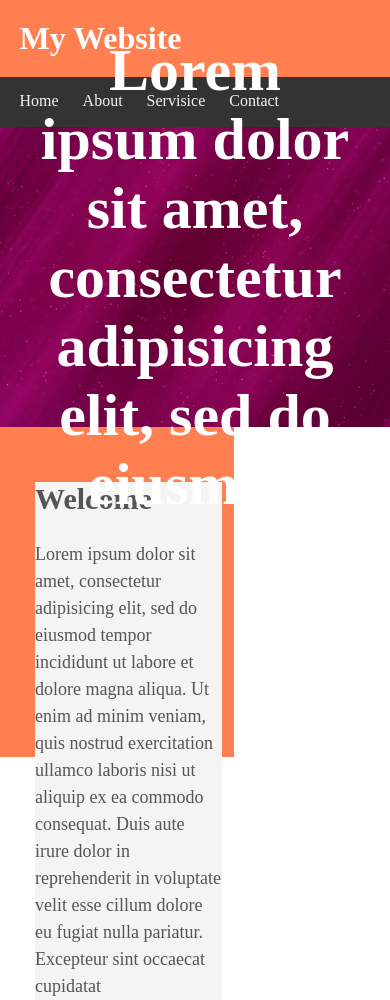
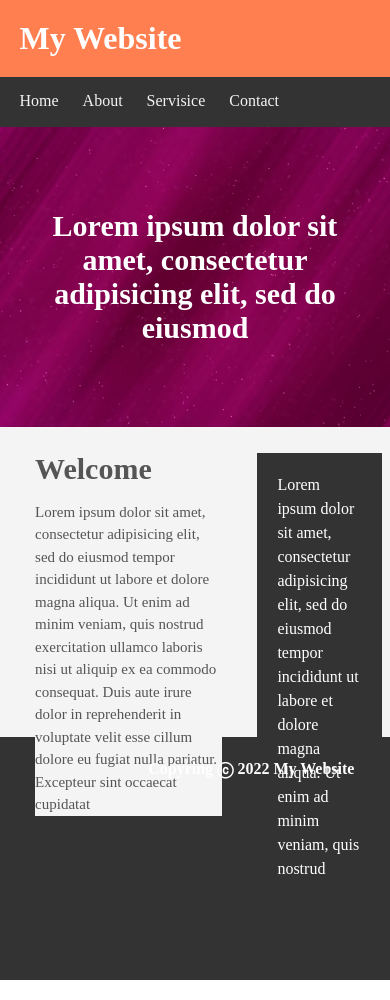
Before and after one commit to EnkiW/HomeTask2, a plain HTML site: page index.html in a window 390 px wide. Drawn offline with Linux system fonts and the light colour scheme; a web font is replaced by a local one.

Commit message:
Finished

```diff
--- a/index.html
+++ b/index.html
@@ -22,8 +22,8 @@
     <div class="navigationDiv">
         <span class="navigationSpan"><a href="#header-h1">Home</a></span>
         <span class="navigationSpan2"><a href="#">About</a></span>
-        <span class="navigationSpan2"><a href="#header-h1">Servisice</a></span>
-        <span class="navigationSpan2"><a href="#header-h1">Contact</a></span>
+        <span class="navigationSpan2"><a href="#">Servisice</a></span>
+        <span class="navigationSpan2"><a href="#">Contact</a></span>
     </div>
 </nav>
 <div class="imgBackground">
@@ -40,6 +40,18 @@
                 voluptate velit esse cillum dolore eu fugiat nulla pariatur. Excepteur sint occaecat cupidatat</p>
         </div>
     </section>
+    <section id="sidebar">
+        <div class="rightDiv">
+            <p class="pInRightDiv">Lorem ipsum dolor sit amet, consectetur
+                adipisicing elit, sed do eiusmod tempor
+                incididunt ut labore et dolore magna
+                aliqua. Ut enim ad minim veniam, quis
+                nostrud</p>
+        </div>
+    </section>
 </main>
+<footer>
+    <div class="textInFooter">Copyring ⓒ 2022 My Website</div>
+</footer>
 </body>
 </html>
--- a/style.css
+++ b/style.css
@@ -1,40 +1,47 @@
-body{
+body {
     background: #ffffff;
     height: 100%;
     margin: 0;
 }
-header{
+
+header {
     background: #ff7f50;
     width: 100%;
 }
-#header-h1{
+
+#header-h1 {
     color: white;
     margin: 0;
     padding-top: 20px;
     padding-bottom: 20px;
 }
-.paddingLeft{
+
+.paddingLeft {
     padding-left: 5%;
 }
-.navigation{
+
+.navigation {
     padding-left: 5%;
-    width: 100%;
     height: 50px;
     background: #333333;
 }
-a{
+
+a {
     color: #f4f4f4;
     text-decoration: none;
 
 }
-.navigationDiv{
+
+.navigationDiv {
     padding-top: 15px;
 }
-.navigationSpan2{
+
+.navigationSpan2 {
     color: #f4f4f4;
     text-decoration: none;
     padding-left: 20px;
 }
+
 .imgBackground {
     width: 100%;
     height: 300px;
@@ -49,6 +56,7 @@ a{
     object-fit: cover;
 
 }
+
 .textInImg {
     font-weight: bold;
     width: 80%;
@@ -59,24 +67,141 @@ a{
     left: 50%;
     transform: translate(-50%, -50%);
 }
-.left{
+
+.left {
     float: left;
     width: 60%;
-    height: 300px;
-    background: coral;
+    height: 280px;
+    background: #f4f4f4;
     padding-top: 30px;
 }
-.leftDiv{
+
+.leftDiv {
     background: #f4f4f4;
     width: 80%;
     margin-left: 15%;
 }
-.h2InLeftDiv{
+
+.h2InLeftDiv {
     font-size: 30px;
     color: #555555;
 }
-.pInLeftDiv{
+
+.pInLeftDiv {
     font-size: 18px;
     color: #555555;
     line-height: 1.5;
 }
+
+#sidebar {
+    float: right;
+    width: 40%;
+    height: 300px;
+    background: #f4f4f4;
+    padding-top: 10px;
+}
+
+.rightDiv {
+    background: #333333;
+    width: 50%;
+    margin-left: 15%;
+}
+
+.pInRightDiv {
+    padding: 20px;
+    font-size: 20px;
+    color: #ffffff;
+    line-height: 1.5;
+}
+
+footer {
+    background: #333333;
+    height: 553px;
+}
+
+.textInFooter {
+    font-weight: bold;
+    font-family: 'Glegoo', serif;
+    font-size: 30px;
+    position: absolute;
+    top: 85%;
+    left: 38%;
+    color: #ffffff;
+}
+
+@media (max-width: 1309px) {
+    .pInRightDiv {
+        padding: 20px;
+        font-size: 17px;
+        color: #ffffff;
+        line-height: 1.5;
+    }
+}
+@media (max-width: 1071px) {
+    .textInImg {
+        font-weight: bold;
+        width: 80%;
+        font-family: 'Glegoo', serif;
+        font-size: 30px;
+        position: absolute;
+        top: 50%;
+        left: 50%;
+        transform: translate(-50%, -50%);
+    }
+    .textInFooter {
+        font-family: 'Glegoo', serif;
+        font-size: 18px;
+        position: absolute;
+        top: 90%;
+        left: 38%;
+        color: #ffffff;
+    }
+}
+@media (max-width: 895px) {
+    .pInRightDiv {
+        padding: 20px;
+        font-size: 16px;
+        color: #ffffff;
+        line-height: 1.5;
+    }
+    .rightDiv {
+        background: #333333;
+        width: 80%;
+        margin-left: 15%;
+    }
+    .left {
+        float: left;
+        width: 60%;
+        height: 310px;
+        background: #f4f4f4;
+        padding-top: 0;
+    }
+}
+@media (max-width: 737px) {
+    .left {
+        float: left;
+        width: 60%;
+        height: 310px;
+        background: #f4f4f4;
+        padding-top: 0;
+    }
+    .textInFooter {
+        font-family: 'Glegoo', serif;
+        font-size: 16px;
+        position: absolute;
+        top: 90%;
+        left: 38%;
+        color: #ffffff;
+    }
+    .pInLeftDiv {
+        margin-top: 0;
+        font-size: 15px;
+        color: #555555;
+        line-height: 1.5;
+    }
+    .h2InLeftDiv {
+        font-size: 30px;
+        color: #555555;
+        margin-bottom: 15px;
+    }
+}
```
